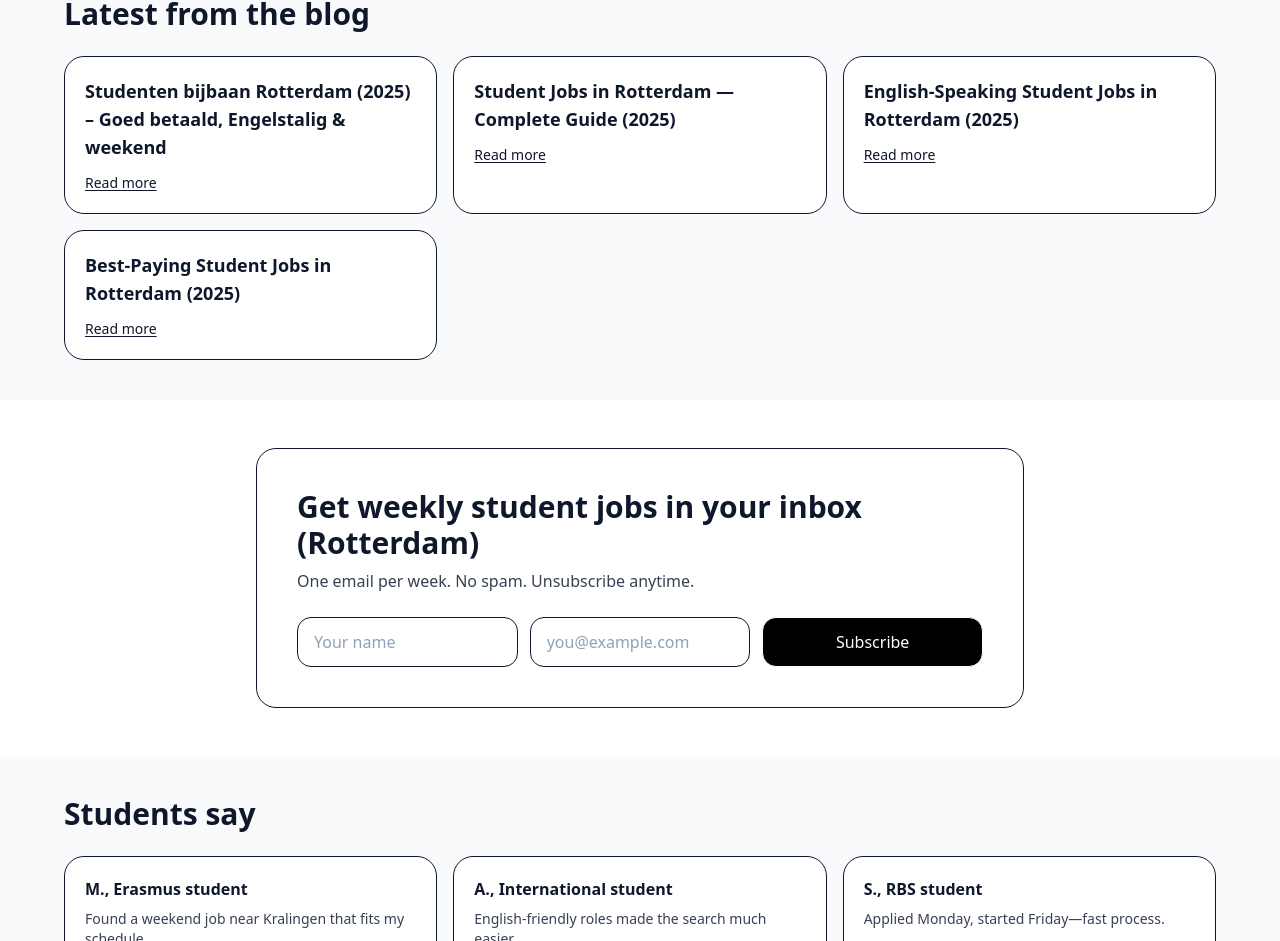
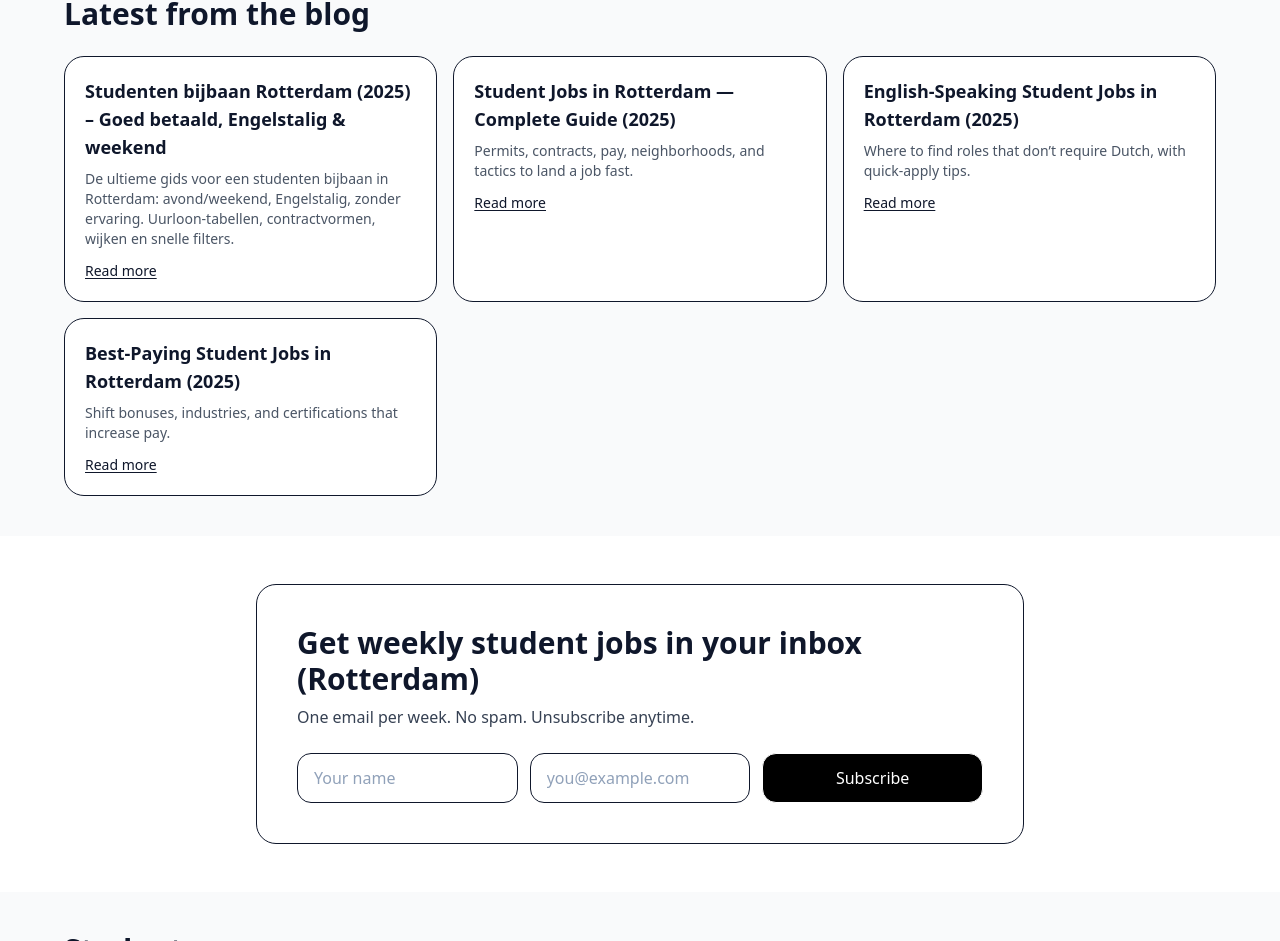
Before and after one commit to LazarPopov/studentjobrotterdam, a Next.js app in the folder studentjobs/: page / in a window 1280 px wide. Shown: the part 2156-3097 px from the top of the page. Built offline with nearby package versions, Linux system fonts and the light colour scheme.

Commit message:
blog Studenten bijbaan Rotterdam (2025) – Goed betaald, Engelstalig & weekend

```diff
--- a/studentjobs/src/app/page.tsx
+++ b/studentjobs/src/app/page.tsx
@@ -74,25 +74,25 @@ export default function Page() {
   {
     slug: "studenten-bijbaan-rotterdam",
     title: "Studenten bijbaan Rotterdam (2025) – Goed betaald, Engelstalig & weekend",
-    description:
+    excerpt:
       "De ultieme gids voor een studenten bijbaan in Rotterdam: avond/weekend, Engelstalig, zonder ervaring. Uurloon-tabellen, contractvormen, wijken en snelle filters.",
   },
   {
     slug: "student-jobs-rotterdam-complete-guide-2025",
     title: "Student Jobs in Rotterdam — Complete Guide (2025)",
-    description:
+    excerpt:
       "Permits, contracts, pay, neighborhoods, and tactics to land a job fast.",
   },
   {
     slug: "english-speaking-student-jobs-rotterdam",
     title: "English-Speaking Student Jobs in Rotterdam (2025)",
-    description:
+    excerpt:
       "Where to find roles that don’t require Dutch, with quick-apply tips.",
   },
   {
     slug: "best-paying-student-jobs-rotterdam-2025",
     title: "Best-Paying Student Jobs in Rotterdam (2025)",
-    description:
+    excerpt:
       "Shift bonuses, industries, and certifications that increase pay.",
   },
 ];
```
